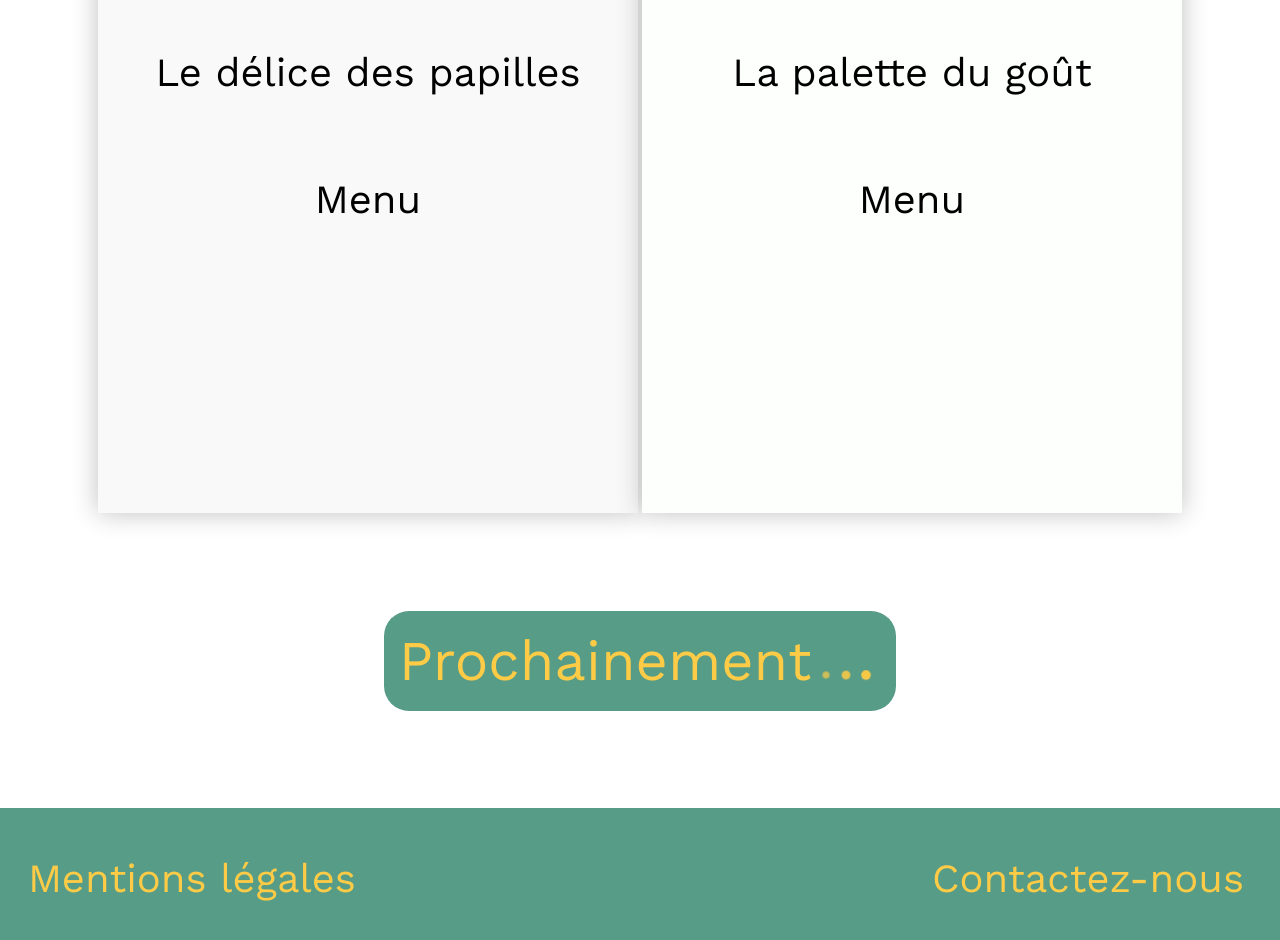
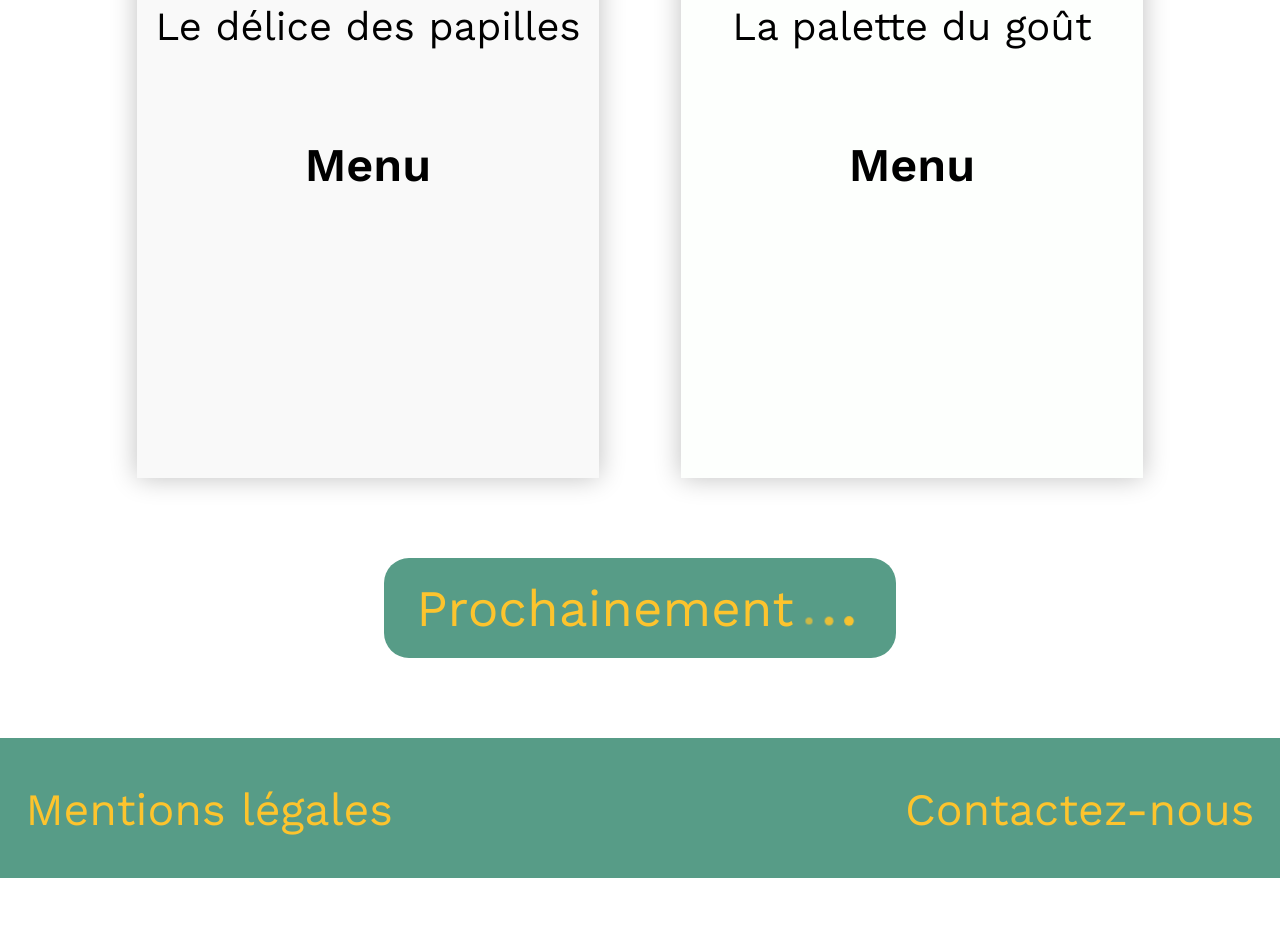
Before and after one commit to alexrothen/projet3, a website: page index.html in a window 1280 px wide. Shown: the part 1432-2372 px from the top of the page. After the commit the page ends 2310 px from the top, so only its background shows below. Drawn offline with nearby package versions, Linux system fonts and the light colour scheme; a web font is replaced by a local one.

Commit message:
proch flex + _partials

```diff
--- a/index.html
+++ b/index.html
@@ -5,6 +5,7 @@
     <meta charset="UTF-8">
     <meta name="viewport" content="width=device-width, initial-scale=1.0">
     <link href="https://fonts.googleapis.com/css2?family=Work+Sans:wght@400;600&display=swap" rel="stylesheet">
+    <link href="https://fonts.googleapis.com/css2?family=Devonshire&display=swap" rel="stylesheet">
 
     <link rel="stylesheet" href="css/style.css">
 
@@ -35,7 +36,10 @@
                     <p>La palette du goût</p>
                     <h3>Menu</h3>
                 </div>
-            <div class="prochainement">
+            </div>
+        </section>
+        <section class="prochainement">
+            <div class="blocProch">
              <div class="points">
                 <h2>Prochainement</h2>
                 <div class="pt1"></div>
@@ -43,13 +47,14 @@
                 <div class="pt3"></div>
             </div>
         </div>
-            </div>
         </section>
         <footer>
-            <h2 class="mentions">Mentions légales</h2>
-            <h2 class="Contact">Contactez-nous</h2>
+            <h3 class="mentions">Mentions légales</h3>
+            <h3 class="contact">Contactez-nous</h3>
+
         </footer>
+    </main>
 </body>
-</main>
+
 
 </html>
--- a/scss/_animation.scss
+++ b/scss/_animation.scss
@@ -1,11 +1,14 @@
-
-
+@keyframes points{
+    0%{
+        opacity: 1;
+        transform: scale(1);
+    }
+    100%{
+        transform: scale(0);
+        opacity: 0;
+    }
+}
 [class*=pt]{
-    border-radius: 50%;
-    width: 10px;
-    height: 10px;
-    background-color: map-get($text-color, gen);
-    margin-right: 10px;
     animation: points infinite 2000ms ease-in-out both;
     opacity: 1;
 }
@@ -19,13 +22,3 @@
 .pt3{
     animation-delay: 750ms;
 }
-@keyframes points{
-    0%{
-        opacity: 1;
-        transform: scale(1);
-    }
-    100%{
-        transform: scale(0);
-        opacity: 0;
-    }
-}
--- a/scss/_base.scss
+++ b/scss/_base.scss
@@ -1,132 +1,45 @@
 @import url('https://fonts.googleapis.com/css2?family=Work+Sans:wght@400;600&display=swap');
+@import url('https://fonts.googleapis.com/css2?family=Devonshire&display=swap');
 
-body {
-    width: 100%;
-    margin: 0;
-    padding: 0;
-    box-sizing: border-box;
 
-    main {
-        overflow-x: hidden;
-        margin: auto;
-        max-height: 2400px;
-        font-family: 'Work Sans', sans-serif;
 
-    }
-}
 
-header,
-main,
-footer {
-    width: 100vw;
-}
-
-header {
-    display: flex;
-    background-color: map-get($bg-color, gen);
-    height: 240px;
-
-    h1 {
+header h1 {
     margin: auto;
     color: map-get($text-color, gen);
-        font-size: 7rem;
+    font-size: 5rem;
     font-family: 'Work Sans', sans-serif;
     letter-spacing: -0.4rem;
-        font-weight: 600;
-
 }
-}
-
-.menu {
-    display: flex;
-    margin: 0;
-    padding: 0;
 
 .blocMenu {
     display: grid;
     width: 85vw;
     margin: auto;
-        height: 2000Px;
+    height: 1750Px;
     align-content: space-evenly;
     justify-items: center;
     grid-template-rows: auto;
     grid-template-columns: 1fr 1fr;
     grid-template-areas: "menu1 menu2"
-            "menu3 menu4"
-            "prochainement prochainement"
-        ;
+        "menu3 menu4";
 
-        [class*=menu] {
-            width: 540px;
+    >* {
+        width: 85%;
+        max-width: 540px;
         height: 755px;
         box-shadow: 0 0 25px lighten(grey, 25%);
         display: flex;
         flex-direction: column;
         justify-content: center;
         align-items: center;
-
-
-            >* {
-                font-size: 2.5rem;
+        font-size: map-get($font-size, menuTitre);
         font-weight: 400;
-
-            }
-        }
-
-        .prochainement {
-            display: flex;
-            justify-content: center;
-            align-items: center;
-            width: 40vw;
-            height: 100px;
-            background-color: map-get($bg-color, gen);
-            border-radius: 25px;
-            grid-area: prochainement;
-
-            .points {
-                display: flex;
-                flex-direction: row;
-                justify-content: center;
-                align-items: baseline;
-
-                h2 {
-                    display: block;
-                    color: map-get($text-color, gen);
-                    font-size: 3.5rem;
-                    font-weight: 400;
-                    width: fit-content;
-
-
-
-                }
-
-            }
-        }
-    }
-}
-
-footer {
-    height: 140px;
-    background-color: map-get($bg-color, gen);
-    color: map-get($text-color, gen);
-    display: grid;
-    justify-items: start;
-    gap: 40vw;
-    grid-template-rows: 1fr;
-    grid-template-columns: 1fr 1fr;
-    grid-template-areas: "mentions contact";
-
-    h2 {
-        display: inline-block;
-        margin: auto;
-        font-size: 2.5rem;
-        font-weight: 400;
-    }
-
     }
 
     .menu1 {
         background-color: map-get($bg-color, menu1);
+        font-family: map-get($font-family, menu1);
         grid-area: menu1;
     }
 
@@ -145,11 +58,68 @@ footer {
         background-color: map-get($bg-color, menu4);
         grid-area: menu4;
     }
+}
+
+
+.prochainement {
+    display: flex;
+    margin: auto;
+    justify-content: center;
+    align-items: start;
+    height: 180px;
+
+    .blocProch {
+        display: flex;
+        flex-direction: row;
+        width: 40%;
+        justify-content: center;
+        align-items: center;
+        height: 100px;
+        background-color: map-get($bg-color, gen);
+        border-radius: 25px;
+
+
+        .points {
+            display: flex;
+            flex-direction: row;
+            justify-content: center;
+            align-items: baseline;
+
+
+            h2 {
+                display: inline-block;
+                color: map-get($text-color, gen);
+                font-size: map-get($font-size, h2);
+                font-weight: 400;
+                width: fit-content;
+                overflow-x: none;
+            }
+
+            [class*=pt] {
+                border-radius: 50%;
+                width: 10px;
+                height: 10px;
+                background-color: map-get($text-color, gen);
+                margin-right: 10px;
+            }
+
+        }
+    }
+}
+
+
+footer {
+    h3 {
+        font-size: map-get($font-size, h3);
+        font-weight: 400;
+
+    }
 
     .mentions {
-    grid-area: mentions;
+        margin-left: 2%;
     }
 
     .contact {
-    grid-area: contact;
+        margin-right: 2%;
     }
+}
--- a/scss/_comp.scss
+++ /dev/null
@@ -1,3 +0,0 @@
-@mixin h2 {
-
-}
--- a/scss/_layout.scss
+++ b/scss/_layout.scss
@@ -1,12 +1,33 @@
-header{
-    display: flex;
-    background-color: map-get($bg-color, gen);
-    height: 240px;
-    h1{
+body {
+    width: 100%;
+    margin: 0;
+    padding: 0;
+    box-sizing: border-box;
+
+    main {
+        overflow-x: hidden;
         margin: auto;
-        color: map-get($text-color, gen);
-        font-size: 5rem;
-        font-family: 'Work Sans', sans-serif;
-        letter-spacing: -0.4rem;
+        font-family: map-get($font-family,gen);
+
+        header {
+            display: flex;
+            background-color: map-get($bg-color, gen);
+            height: 240px;
+        }
+
+        .menu {
+            display: flex;
+            margin: 0;
+            padding: 0;
+        }
+
+        footer {
+            height: 140px;
+            background-color: map-get($bg-color, gen);
+            color: map-get($text-color, gen);
+            display: flex;
+            justify-content: space-between;
+            flex-wrap: nowrap;
+        }
     }
 }
--- a/scss/_variables.scss
+++ b/scss/_variables.scss
@@ -1,7 +1,18 @@
-$bg-color: (gen:#579C87,
+$bg-color: (
+    gen:#579C87,
     menu1:#fcdfdb,
     menu2:#fff5fe,
     menu3:#f9f9f9,
-    menu4: #fdfffd);
-$text-color: (gen:#fdcb46, menu1:#3d1319);
+    menu4: #fdfffd
+    );
+$text-color: (gen:darken(#fdcb46,5%), menu1:#3d1319);
 $box-shadow-color: #fdfffd;
+$font-size:(
+    h1:7rem,
+    h2:3.2rem,
+    h3:2.8rem,
+    menuTitre:2.5rem
+);
+$font-family:(
+    gen: 'Work Sans',
+    menu1: 'Devonshire',);
--- a/scss/main.scss
+++ b/scss/main.scss
@@ -3,4 +3,4 @@
 @import 'layout';
 @import 'accueil';
 @import 'base';
-@import 'comp'
+@import 'comp';
```
Also changed, not shown: css/style.css, 1 other file. Lines whose indentation alone changed are shown as unchanged.
